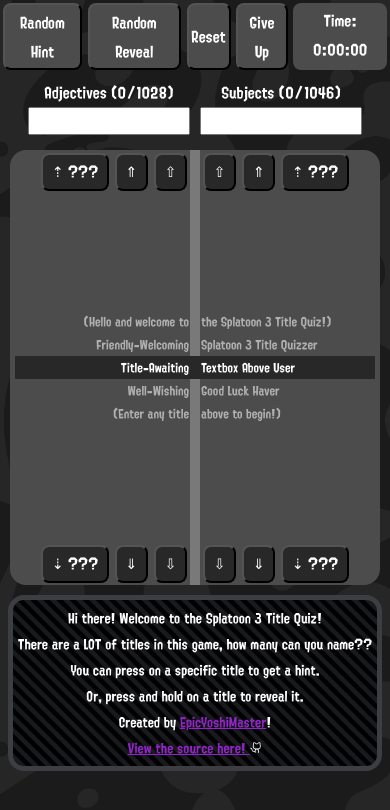
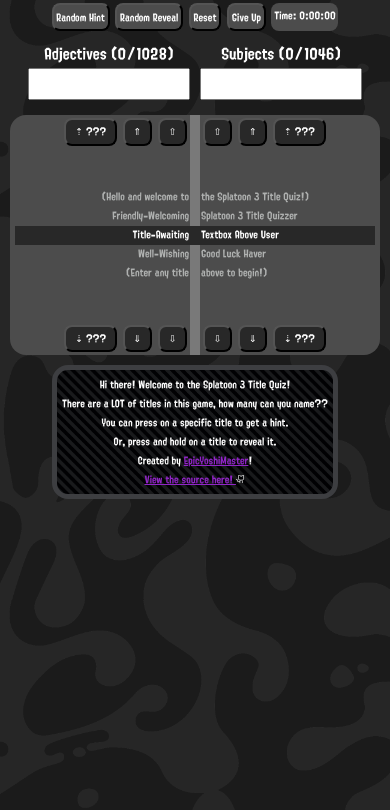
Before and after one commit to EpicYoshiMaster/splat-title-quiz, a React (Create React App) app: page / in a window 390 px wide. Shown: the top 810 px of the page. Built offline with nearby package versions, Linux system fonts and the light colour scheme.

Commit message:
Use media queries for font scaling

```diff
--- a/src/App.tsx
+++ b/src/App.tsx
@@ -37,9 +37,6 @@
 
 const LEFT_DEFAULT_INDEX = 2;
 const RIGHT_DEFAULT_INDEX = 2;
-
-// - Fix mobile layout issues / optimization
-// - Save Progress
 
 const adjectiveList = Data.Adjective.sort(sortNoCase);
 const subjectList = Data.Subject.sort(sortNoCase);
@@ -501,13 +498,26 @@
 
 const Content = styled.div`
 	position: relative;
-	height: 100vh;
 
 	display: flex;
 	flex-direction: column;
 	align-items: center;
 
 	color: #ffffff;
+
+	font-size: 0.6rem;
+
+	@media screen and (min-width: 700px) {
+		font-size: 1rem;
+	}
+
+	@media screen and (min-width: 1000px) {
+		font-size: 1.5rem;
+	}
+
+	@media screen and (min-width: 1300px) {
+		font-size: 2rem;
+	}
 `;
 
 //
@@ -553,11 +563,28 @@
 
 const TitleInput = styled.input`
 	width: ${calcClampRem(9, 20, 320, 1000, 16)};
-	height: ${calcClampRem(1.6, 3, 320, 1000, 16)};
+	//height: ${calcClampRem(1.6, 3, 320, 1000, 16)};
+	height: 1.5em;
 
 	font-family: Splatoon;
-	font-size: 1.25rem;
-	font-size: ${calcClampRem(0.8, 1.75, 320, 1000, 16)};
+
+	font-size: 1rem;
+	height: 2em;
+
+	@media screen and (min-width: 700px) {
+		font-size: 1.25rem;
+		height: 2.25em;
+	}
+
+	@media screen and (min-width: 1000px) {
+		font-size: 1.5rem;
+		height: 2em;
+	}
+
+	@media screen and (min-width: 1300px) {
+		font-size: 2rem;
+		height: 1.5em;
+	}
 
 	margin: 0 ${calcClampPx(5, 10, 400, 1100)};
 `;
@@ -577,16 +604,13 @@
 	position: relative;
 	width: min(95vw, 80rem);
 	height: 35rem;
-	height: ${calcClampRem(15, 45, 600, 1200, 16, "vh")};
+	height: ${calcClampRem(15, 45, 600, 2000, 16, "vw")};
 
 	display: grid;
 	grid-template-columns: 1fr max-content 1fr;
 
 	margin: 10px 0;
 	border-radius: 1rem;
-
-	font-size: 1rem;
-	font-size: ${calcClampRem(0.6, 2, 320, 1100, 16)};
 
 	background-color: #4c4c4c;
 
@@ -628,8 +652,6 @@
 
 	border: solid 5px #3d3e41;
 	border-radius: 1rem;
-
-	font-size: ${calcClampRem(1.2, 2, 320, 1100, 16)};
 `;
 
 const CreditsRow = styled.div`
@@ -638,6 +660,25 @@
 		color: #9025c6;
 	}
 
-	font-size: 1rem;
-	font-size: ${calcClampRem(0.8, 1.75, 500, 1100, 16)};
+	font-size: 0.6rem;
+
+	@media screen and (min-width: 500px) {
+		font-size: 0.8rem;
+	}
+
+	@media screen and (min-width: 500px) {
+		font-size: 1rem;
+	}
+
+	@media screen and (min-width: 600px) {
+		font-size: 1.25rem;
+	}
+
+	@media screen and (min-width: 750px) {
+		font-size: 1.5rem;
+	}
+
+	@media screen and (min-width: 1000px) {
+		font-size: 1.75rem;
+	}
 `;
--- a/src/Layout.ts
+++ b/src/Layout.ts
@@ -1,5 +1,5 @@
 import styled from "styled-components";
-import { calcClampPx, calcClampRem } from "./helpers";
+import { calcClampPx } from "./helpers";
 
 
 export const RowItem = styled.div`
@@ -11,8 +11,23 @@
 
 	font-family: Splatoon;
 
-	font-size: 1.25rem;
-	font-size: ${calcClampRem(0.8, 1.75, 320, 1000, 16)};
+	font-size: 0.6rem;
+
+	@media screen and (min-width: 400px) {
+		font-size: 0.8rem;
+	}
+
+	@media screen and (min-width: 500px) {
+		font-size: 1rem;
+	}
+
+	@media screen and (min-width: 700px) {
+		font-size: 1.5rem;
+	}
+
+	@media screen and (min-width: 900px) {
+		font-size: 1.75rem;
+	}
 
 	border-radius: 0.5rem;
 
--- a/src/TitleList.tsx
+++ b/src/TitleList.tsx
@@ -182,6 +182,7 @@
 const ButtonRowItem = styled(RowItem)`
 	padding: 5px 15px;
 	padding: ${calcClampPx(2, 5, 320, 1000)} ${calcClampPx(8, 15, 320, 1000)};
+
 	background-color: #282828;
 `;
 
@@ -211,6 +212,7 @@
 const TitleEntryBackground = styled.div`
 	position: absolute;
 	height: 2em;
+
 	width: 100%;
 	background-color: #282828;
 `;
```
